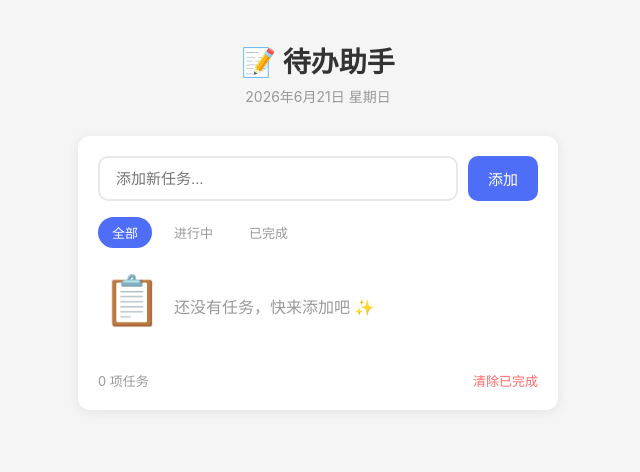
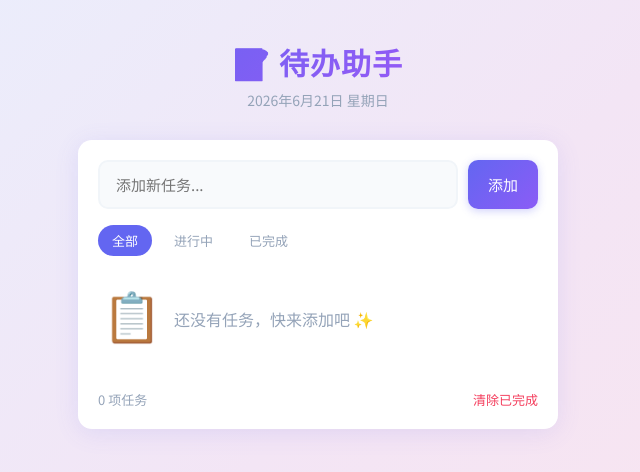
Before and after one commit to 1308495420-dotcom/one-repository-, a plain HTML site: page app/index.html in a window 1280 px wide. Shown: the whole page, without its empty margins (322-962 px from the left). Drawn offline with Linux system fonts and the light colour scheme.

Commit message:
修改了style.css

```diff
--- a/app/style.css
+++ b/app/style.css
@@ -1,15 +1,20 @@
+@import url('https://fonts.googleapis.com/css2?family=Noto+Sans+SC:wght@400;500;700&display=swap');
+
 :root {
-  --bg: #f5f5f5;
+  --bg: linear-gradient(135deg, #e8f0fe 0%, #f3e5f5 50%, #fce4ec 100%);
   --card-bg: #ffffff;
-  --text: #333333;
-  --text-light: #999999;
-  --primary: #4f6ef7;
-  --primary-hover: #3b5de7;
-  --danger: #ff6b6b;
-  --danger-hover: #ee5a5a;
-  --border: #e8e8e8;
-  --shadow: 0 2px 12px rgba(0,0,0,0.08);
-  --radius: 12px;
+  --text: #2c3e50;
+  --text-light: #94a3b8;
+  --primary: #6366f1;
+  --primary-hover: #4f46e5;
+  --primary-light: #eef2ff;
+  --danger: #f43f5e;
+  --danger-hover: #e11d48;
+  --success: #10b981;
+  --border: #f1f5f9;
+  --shadow: 0 4px 24px rgba(99,102,241,0.12);
+  --radius: 14px;
+  --font: 'Noto Sans SC', -apple-system, BlinkMacSystemFont, 'Segoe UI', sans-serif;
 }
 
 * {
@@ -19,8 +24,9 @@
 }
 
 body {
-  font-family: -apple-system, BlinkMacSystemFont, 'Segoe UI', Roboto, sans-serif;
+  font-family: var(--font);
   background: var(--bg);
+  background-attachment: fixed;
   display: flex;
   justify-content: center;
   padding: 40px 20px;
@@ -39,9 +45,14 @@ body {
 }
 
 .header h1 {
-  font-size: 28px;
-  color: var(--text);
+  font-size: 30px;
+  font-weight: 700;
+  background: linear-gradient(135deg, #6366f1, #a855f7);
+  -webkit-background-clip: text;
+  -webkit-text-fill-color: transparent;
+  background-clip: text;
   margin-bottom: 6px;
+  letter-spacing: 1px;
 }
 
 .header .date {
@@ -70,28 +81,35 @@ body {
   border: 2px solid var(--border);
   border-radius: 10px;
   font-size: 15px;
+  font-family: var(--font);
   outline: none;
-  transition: border-color 0.2s;
+  transition: border-color 0.2s, box-shadow 0.2s;
+  background: #f8fafc;
 }
 
 .input-row input:focus {
   border-color: var(--primary);
+  box-shadow: 0 0 0 3px rgba(99,102,241,0.1);
+  background: #fff;
 }
 
 .input-row button {
   padding: 12px 20px;
-  background: var(--primary);
+  background: linear-gradient(135deg, #6366f1, #8b5cf6);
   color: #fff;
   border: none;
   border-radius: 10px;
   font-size: 15px;
+  font-weight: 500;
   cursor: pointer;
-  transition: background 0.2s;
+  transition: all 0.2s;
   white-space: nowrap;
+  box-shadow: 0 2px 8px rgba(99,102,241,0.3);
 }
 
 .input-row button:hover {
-  background: var(--primary-hover);
+  transform: translateY(-1px);
+  box-shadow: 0 4px 12px rgba(99,102,241,0.4);
 }
 
 /* ===== 筛选标签 ===== */
@@ -156,8 +174,8 @@ body {
 }
 
 .todo-list li.completed .checkbox {
-  background: var(--primary);
-  border-color: var(--primary);
+  background: var(--success);
+  border-color: var(--success);
 }
 
 .todo-list li.completed .checkbox::after {
```
Also changed, not shown: 1 other file.
